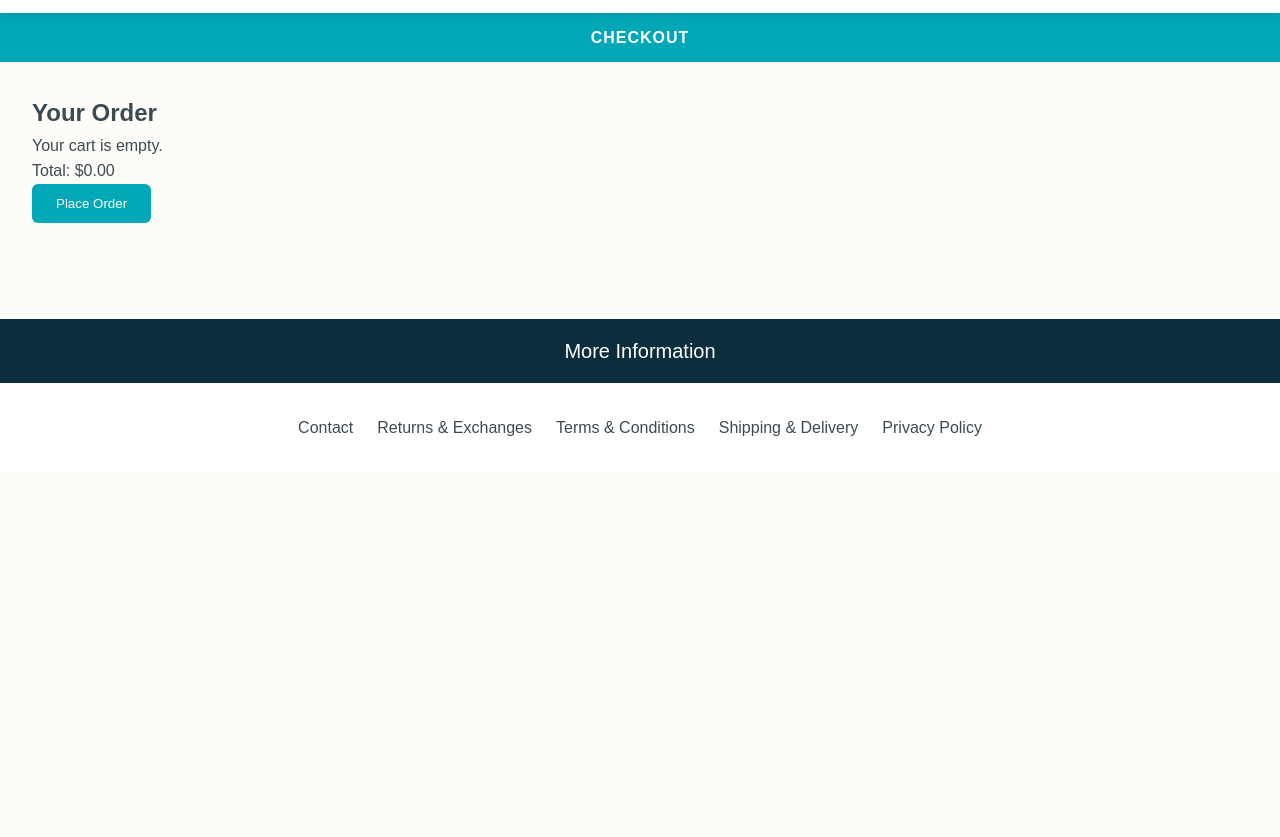
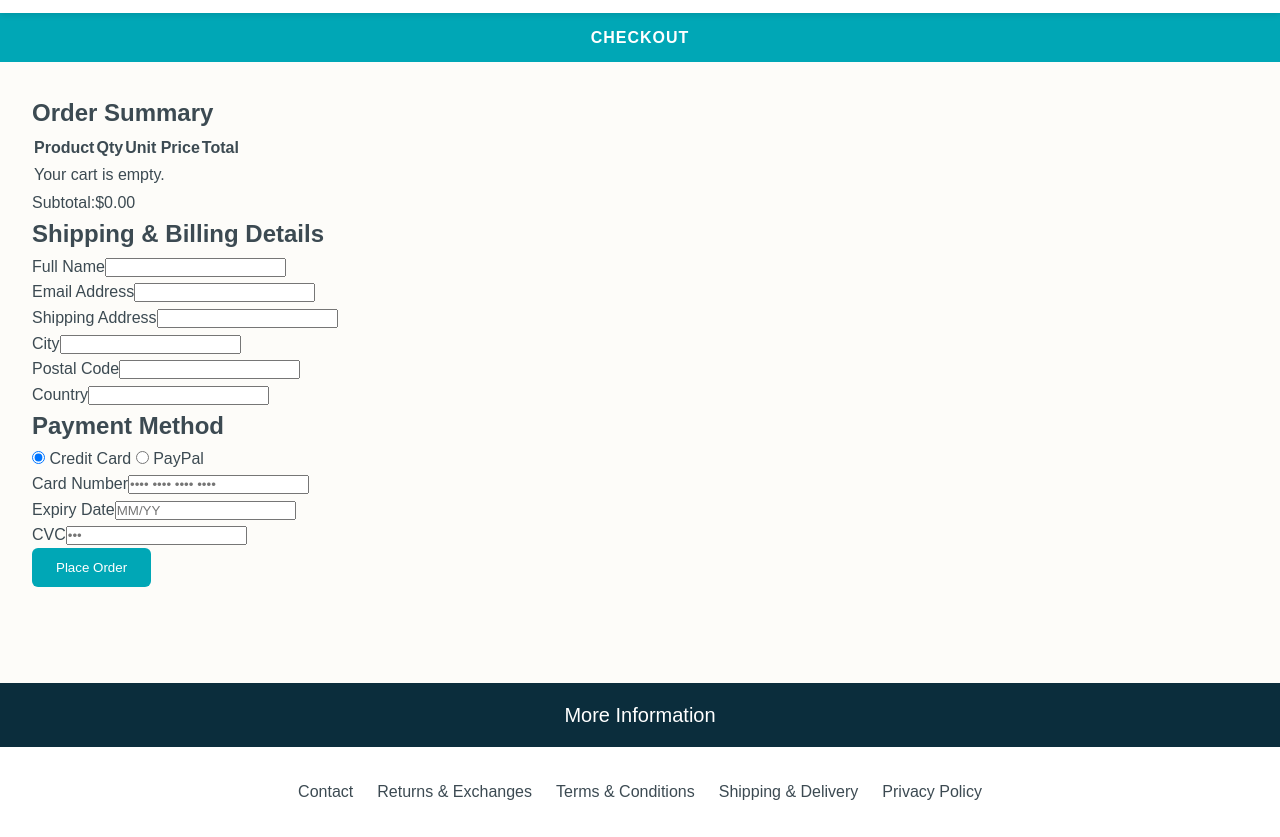
Before and after one commit to OnlineStoreSite/Melondrip, a plain HTML site: page checkout.html in a window 1280 px wide. Shown: the part 72-909 px from the top of the page. Before the commit the page ends 800 px from the top, so only its background shows below. Drawn offline with Linux system fonts and the light colour scheme.

Commit message:
Update checkout.html

```diff
--- a/checkout.html
+++ b/checkout.html
@@ -7,7 +7,7 @@
   <link rel="stylesheet" href="style.css"/>
 </head>
 <body>
-  <!-- HEADER (reuse) -->
+  <!-- HEADER -->
   <header class="header-main">
     <div class="header-inner">
       <a href="#" class="logo"><img src="logo.png" alt="Nuvora logo"/></a>
@@ -17,13 +17,59 @@
 
   <main>
     <div class="checkout-container">
-      <h2>Your Order</h2>
-      <div id="checkout-items"></div>
-      <p id="checkout-total">Total: $0.00</p>
-      <button id="place-order" class="btn">Place Order</button>
+      <!-- ORDER SUMMARY -->
+      <section class="order-summary">
+        <h2>Order Summary</h2>
+        <table class="summary-table">
+          <thead>
+            <tr><th>Product</th><th>Qty</th><th>Unit Price</th><th>Total</th></tr>
+          </thead>
+          <tbody id="checkout-items"></tbody>
+        </table>
+        <div class="summary-total">
+          <span>Subtotal:</span><span id="sub-total">$0.00</span>
+        </div>
+      </section>
+
+      <!-- BILLING & SHIPPING -->
+      <section class="checkout-form">
+        <h2>Shipping & Billing Details</h2>
+        <form id="checkout-form">
+          <div class="form-row">
+            <label>Full Name</label><input type="text" required/>
+          </div>
+          <div class="form-row">
+            <label>Email Address</label><input type="email" required/>
+          </div>
+          <div class="form-row">
+            <label>Shipping Address</label><input type="text" required/>
+          </div>
+          <div class="form-row flex-two">
+            <div><label>City</label><input type="text" required/></div>
+            <div><label>Postal Code</label><input type="text" required/></div>
+          </div>
+          <div class="form-row">
+            <label>Country</label><input type="text" required/>
+          </div>
+          <h2>Payment Method</h2>
+          <div class="form-row">
+            <label><input type="radio" name="pay" checked/> Credit Card</label>
+            <label><input type="radio" name="pay"/> PayPal</label>
+          </div>
+          <div class="form-row">
+            <label>Card Number</label><input type="text" placeholder="•••• •••• •••• ••••"/>
+          </div>
+          <div class="form-row flex-two">
+            <div><label>Expiry Date</label><input type="text" placeholder="MM/YY"/></div>
+            <div><label>CVC</label><input type="text" placeholder="•••"/></div>
+          </div>
+          <button type="submit" class="btn place-order">Place Order</button>
+        </form>
+      </section>
     </div>
   </main>
 
+  <!-- FOOTER -->
   <footer>
     <div class="footer-header"><p>More Information</p></div>
     <div class="footer-links">
@@ -36,32 +82,35 @@
   </footer>
 
   <script>
-    // Load cart and display
-    const CART_KEY = 'nuvora_cart';
-    function getCart(){ return JSON.parse(localStorage.getItem(CART_KEY)||'[]'); }
-    const itemsEl = document.getElementById('checkout-items');
-    const totalEl = document.getElementById('checkout-total');
+    // Populate Order Summary
+    const CART_KEY='nuvora_cart';
+    const cart=JSON.parse(localStorage.getItem(CART_KEY)||'[]');
+    const tbody=document.getElementById('checkout-items');
+    let subtotal=0;
+    if(cart.length){
+      cart.forEach(item=>{
+        const tr=document.createElement('tr');
+        const line=(item.price*item.quantity).toFixed(2);
+        subtotal+=parseFloat(line);
+        tr.innerHTML=`
+          <td>${item.name}</td>
+          <td>${item.quantity}</td>
+          <td>$${item.price.toFixed(2)}</td>
+          <td>$${line}</td>
+        `;
+        tbody.appendChild(tr);
+      });
+    } else {
+      const tr=document.createElement('tr');
+      tr.innerHTML='<td colspan="4">Your cart is empty.</td>';
+      tbody.appendChild(tr);
+    }
+    document.getElementById('sub-total').textContent = `$${subtotal.toFixed(2)}`;
 
-    let total=0;
-    const cart = getCart();
-    if(cart.length===0){
-      itemsEl.innerHTML='<p>Your cart is empty.</p>';
-    } else {
-      cart.forEach(item=>{
-        const line = document.createElement('div');
-        line.className='checkout-item';
-        const subTotal = (item.price*item.quantity).toFixed(2);
-        total += parseFloat(subTotal);
-        line.innerHTML=
-          `<span>${item.name} × ${item.quantity}</span>
-           <span>$${subTotal}</span>`;
-        itemsEl.appendChild(line);
-      });
-      totalEl.textContent = `Total: $${total.toFixed(2)}`;
-    }
-
-    document.getElementById('place-order').addEventListener('click',()=>{
-      alert('Thank you! Your order has been placed.');
+    // Place Order Handler
+    document.getElementById('checkout-form').addEventListener('submit', e=>{
+      e.preventDefault();
+      alert('Thank you – your order has been placed!');
       localStorage.removeItem(CART_KEY);
       window.location.href='index.html';
     });
```
